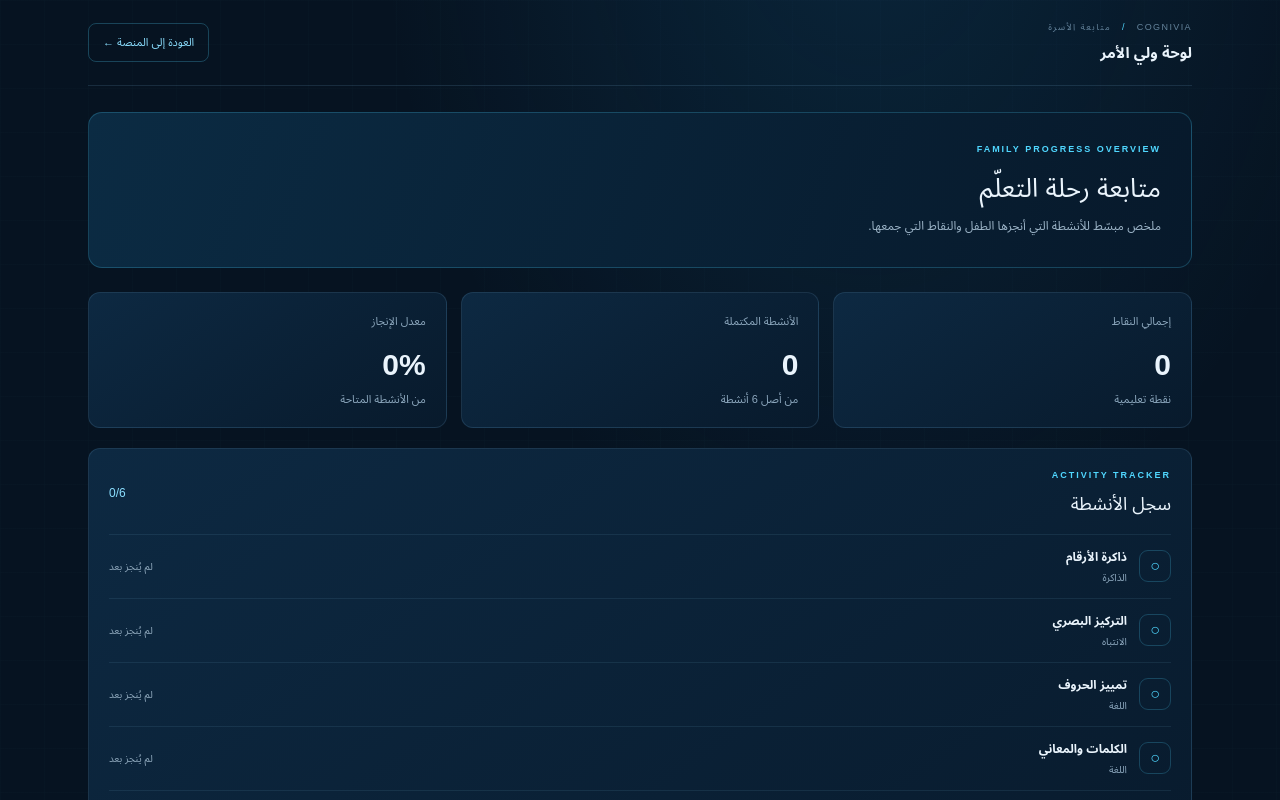
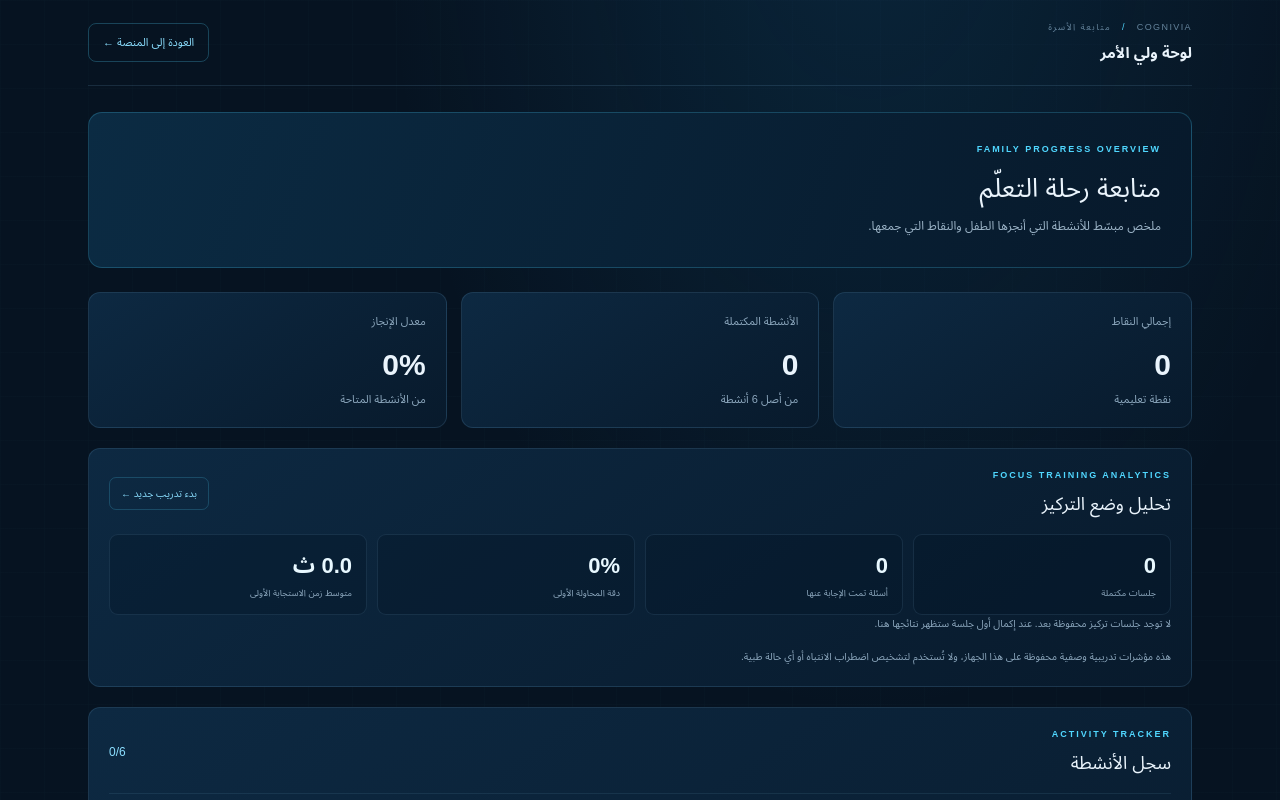
Before and after one commit to mhmooudalhasan64-svg/COGNIVIA, a Next.js app: page /parent in a window 1280 px wide. Shown: the top 800 px of the page. Built offline with nearby package versions, Linux system fonts and the light colour scheme.

Commit message:
feat: add focus analytics to parent dashboard

```diff
--- a/app/parent/page.tsx
+++ b/app/parent/page.tsx
@@ -1,6 +1,7 @@
 "use client";
 
 import { useEffect, useMemo, useState } from "react";
+import { readPerformanceStore, summarizeFocusSessions, type FocusSession } from "@/lib/focus-performance.mjs";
 
 type Progress = { points?: number; completed?: string[] };
 const activities = [
@@ -15,6 +16,7 @@ const activities = [
 export default function ParentDashboard() {
   const [progress, setProgress] = useState<Progress>({ points: 0, completed: [] });
   const [ready, setReady] = useState(false);
+  const [focusSessions, setFocusSessions] = useState<FocusSession[]>([]);
 
   useEffect(() => {
     try {
@@ -23,11 +25,17 @@ export default function ParentDashboard() {
     } catch {
       setProgress({ points: 0, completed: [] });
     }
+    try {
+      setFocusSessions(readPerformanceStore(window.localStorage).sessions);
+    } catch {
+      setFocusSessions([]);
+    }
     setReady(true);
   }, []);
 
   const completed = useMemo(() => new Set(progress.completed || []), [progress.completed]);
   const percentage = Math.round((completed.size / activities.length) * 100);
+  const focusSummary = useMemo(() => summarizeFocusSessions(focusSessions), [focusSessions]);
 
   return (
     <main className="app-shell" dir="rtl">
@@ -52,6 +60,33 @@ export default function ParentDashboard() {
               <article className="parent-metric"><span>إجمالي النقاط</span><strong>{progress.points || 0}</strong><small>نقطة تعليمية</small></article>
               <article className="parent-metric"><span>الأنشطة المكتملة</span><strong>{completed.size}</strong><small>من أصل {activities.length} أنشطة</small></article>
               <article className="parent-metric"><span>معدل الإنجاز</span><strong>{percentage}%</strong><small>من الأنشطة المتاحة</small></article>
+            </section>
+
+            <section className="parent-panel focus-parent-panel">
+              <div className="parent-section-head">
+                <div><div className="eyebrow">FOCUS TRAINING ANALYTICS</div><h2>تحليل وضع التركيز</h2></div>
+                <a className="focus-parent-open" href="/focus-test/">بدء تدريب جديد ←</a>
+              </div>
+              <div className="focus-parent-metrics">
+                <article><strong>{focusSummary.sessionCount}</strong><span>جلسات مكتملة</span></article>
+                <article><strong>{focusSummary.questionCount}</strong><span>أسئلة تمت الإجابة عنها</span></article>
+                <article><strong>{focusSummary.accuracy}%</strong><span>دقة المحاولة الأولى</span></article>
+                <article><strong>{(focusSummary.averageReactionTimeMs / 1000).toFixed(1)} ث</strong><span>متوسط زمن الاستجابة الأولى</span></article>
+              </div>
+              {focusSessions.length === 0 ? (
+                <p className="focus-parent-empty">لا توجد جلسات تركيز محفوظة بعد. عند إكمال أول جلسة ستظهر نتائجها هنا.</p>
+              ) : (
+                <div className="focus-session-list">
+                  {[...focusSessions].slice(-5).reverse().map((session) => (
+                    <div className="focus-session-row" key={session.id}>
+                      <span>{new Date(session.completedAt).toLocaleString("ar-SY", { dateStyle: "medium", timeStyle: "short" })}</span>
+                      <strong>{session.accuracy}%</strong>
+                      <small>{session.correctFirstTry}/{session.questionCount} من أول محاولة</small>
+                    </div>
+                  ))}
+                </div>
+              )}
+              <p className="focus-parent-disclaimer">هذه مؤشرات تدريبية وصفية محفوظة على هذا الجهاز، ولا تُستخدم لتشخيص اضطراب الانتباه أو أي حالة طبية.</p>
             </section>
 
             <section className="parent-panel">
@@ -94,6 +129,11 @@ export default function ParentDashboard() {
         .parent-activity-name{flex:1}.parent-activity-name strong,.parent-activity-name small{display:block}.parent-activity-name strong{font-size:12px}.parent-activity-name small{font-size:10px;color:#8ea9bf;margin-top:4px}
         .parent-status{font-size:10px;color:#91aabe}.parent-status.done{color:#70dfb2}
         .parent-note{margin-top:16px}.parent-note strong{font-size:12px;color:#cfe8f7}.parent-note p{font-size:11px;color:#8ea9bf;line-height:1.9;margin:8px 0 0}
+
+        .focus-parent-panel{margin:20px 0}.focus-parent-open{font-size:10px;color:#8bdfff;text-decoration:none;border:1px solid rgba(80,215,255,.2);padding:8px 11px;border-radius:7px;white-space:nowrap}
+        .focus-parent-metrics{display:grid;grid-template-columns:repeat(4,minmax(0,1fr));gap:10px}.focus-parent-metrics article{padding:14px;border:1px solid rgba(130,190,224,.12);border-radius:9px;background:rgba(5,22,37,.35)}.focus-parent-metrics strong,.focus-parent-metrics span{display:block}.focus-parent-metrics strong{font-size:22px;color:#e8f8ff}.focus-parent-metrics span{font-size:9px;color:#8ea9bf;margin-top:5px}
+        .focus-parent-empty,.focus-parent-disclaimer{font-size:10px;line-height:1.8;color:#8ea9bf}.focus-parent-disclaimer{margin:15px 0 0}.focus-session-list{margin-top:14px}.focus-session-row{display:flex;align-items:center;gap:12px;padding:11px 0;border-top:1px solid rgba(130,190,224,.1);font-size:10px;color:#91aabe}.focus-session-row strong{margin-right:auto;color:#8bdfff;font-size:13px}.focus-session-row small{color:#8ea9bf}
+        @media(max-width:600px){.focus-parent-metrics{grid-template-columns:repeat(2,minmax(0,1fr))}.focus-parent-open{font-size:9px;padding:7px}.focus-session-row{flex-wrap:wrap}.focus-session-row small{width:100%}}
         @media(max-width:600px){.parent-metrics{grid-template-columns:1fr}.parent-hero{padding:22px}.parent-hero h1{font-size:22px}.topbar{gap:8px}.parent-back{white-space:nowrap;font-size:10px;padding:8px}}
       `}</style>
     </main>
```
